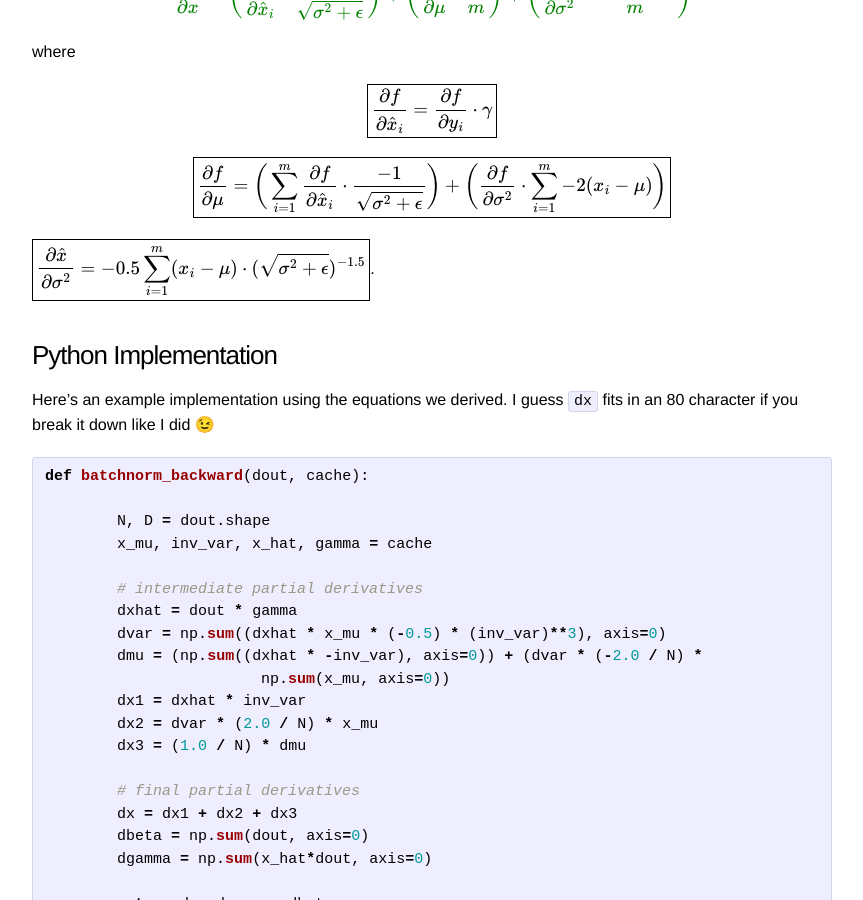
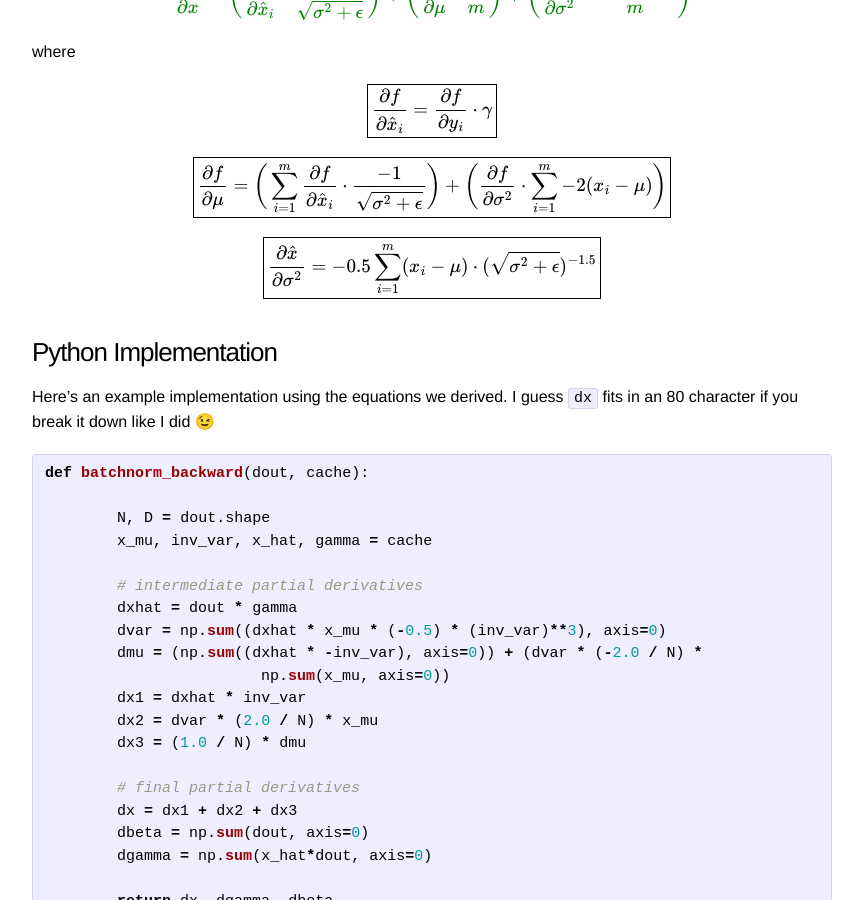
Before and after one commit to WangcsShuai/kevinzakka.github.io, a Jekyll site: the page built from _posts/2016-09-14-batch_normalization.markdown, in a window 1280 px wide and 900 px high, scrolled down 5612 px. Shown: the whole window, without its empty margins (208-1071 px from the left). Built offline with Jekyll 4.4.1, drawn with Linux system fonts in a browser that asks for light colours; formulas are drawn with MathJax 3; comment, search, counter and statistics services are not loaded.

```diff
--- a/_posts/2016-09-14-batch_normalization.markdown
+++ b/_posts/2016-09-14-batch_normalization.markdown
@@ -214,11 +214,17 @@ $$
 
 where
 
-$$\boxed{\dfrac{\partial f}{\partial \hat{x}_i} = \dfrac{\partial f}{\partial y_i} \cdot \gamma}$$
+$$
+\boxed{\dfrac{\partial f}{\partial \hat{x}_i} = \dfrac{\partial f}{\partial y_i} \cdot \gamma}
+$$
 
-$$\boxed{\dfrac{\partial f}{\partial \mu} = \bigg(\sum\limits_{i=1}^m \dfrac{\partial f}{\partial \hat{x}_i} \cdot \dfrac{-1}{\sqrt{\sigma^2 + \epsilon}} \bigg) + \bigg( \dfrac{\partial f}{\partial \sigma^2} \cdot \sum\limits_{i=1}^m -2(x_i - \mu)   \bigg)}$$
+$$
+\boxed{\dfrac{\partial f}{\partial \mu} = \bigg(\sum\limits_{i=1}^m \dfrac{\partial f}{\partial \hat{x}_i} \cdot \dfrac{-1}{\sqrt{\sigma^2 + \epsilon}} \bigg) + \bigg( \dfrac{\partial f}{\partial \sigma^2} \cdot \sum\limits_{i=1}^m -2(x_i - \mu)   \bigg)}
+$$
 
-$$\boxed{\dfrac{\partial \hat{x}}{\partial \sigma^2} = -0.5 \sum\limits_{i=1}^m (x_i - \mu) \cdot (\sqrt{\sigma^2 + \epsilon})^{-1.5}}$$.
+$$
+\boxed{\dfrac{\partial \hat{x}}{\partial \sigma^2} = -0.5 \sum\limits_{i=1}^m (x_i - \mu) \cdot (\sqrt{\sigma^2 + \epsilon})^{-1.5}}
+$$
 
 ### Python Implementation
 
```
